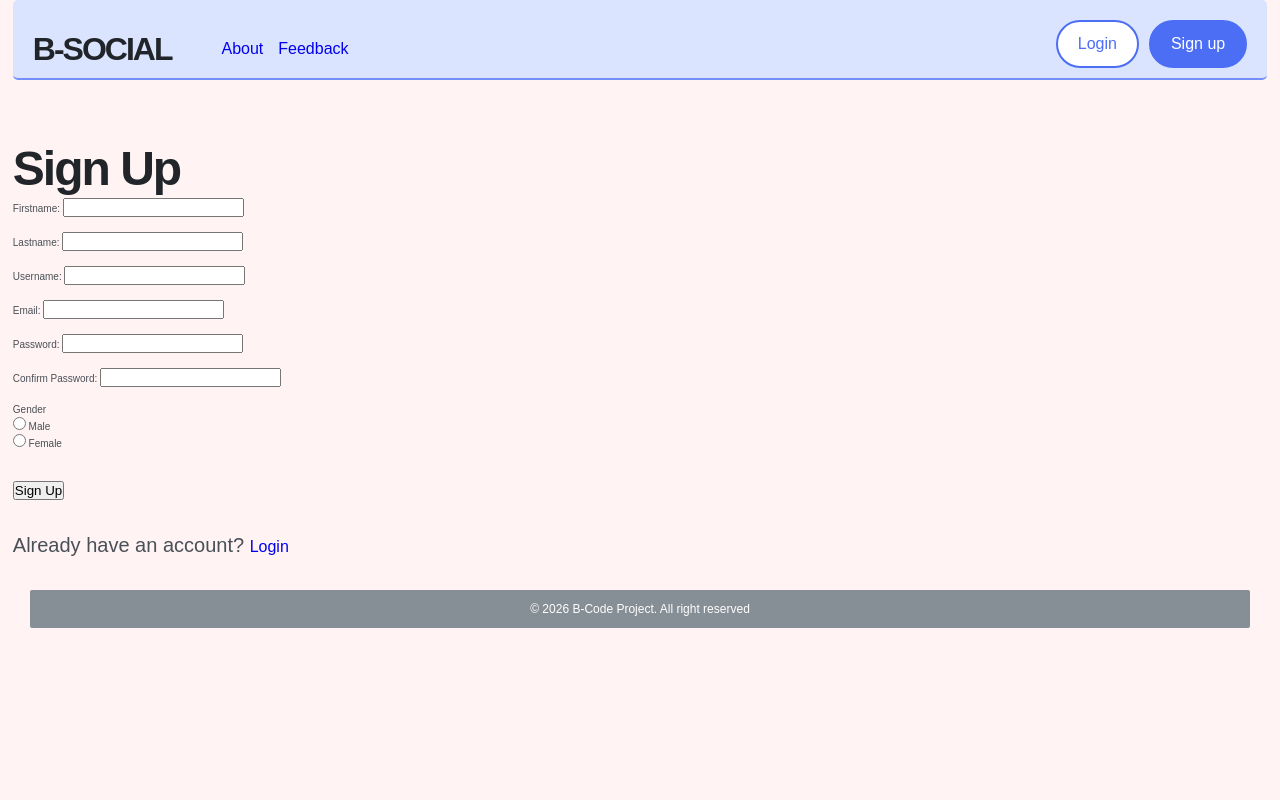
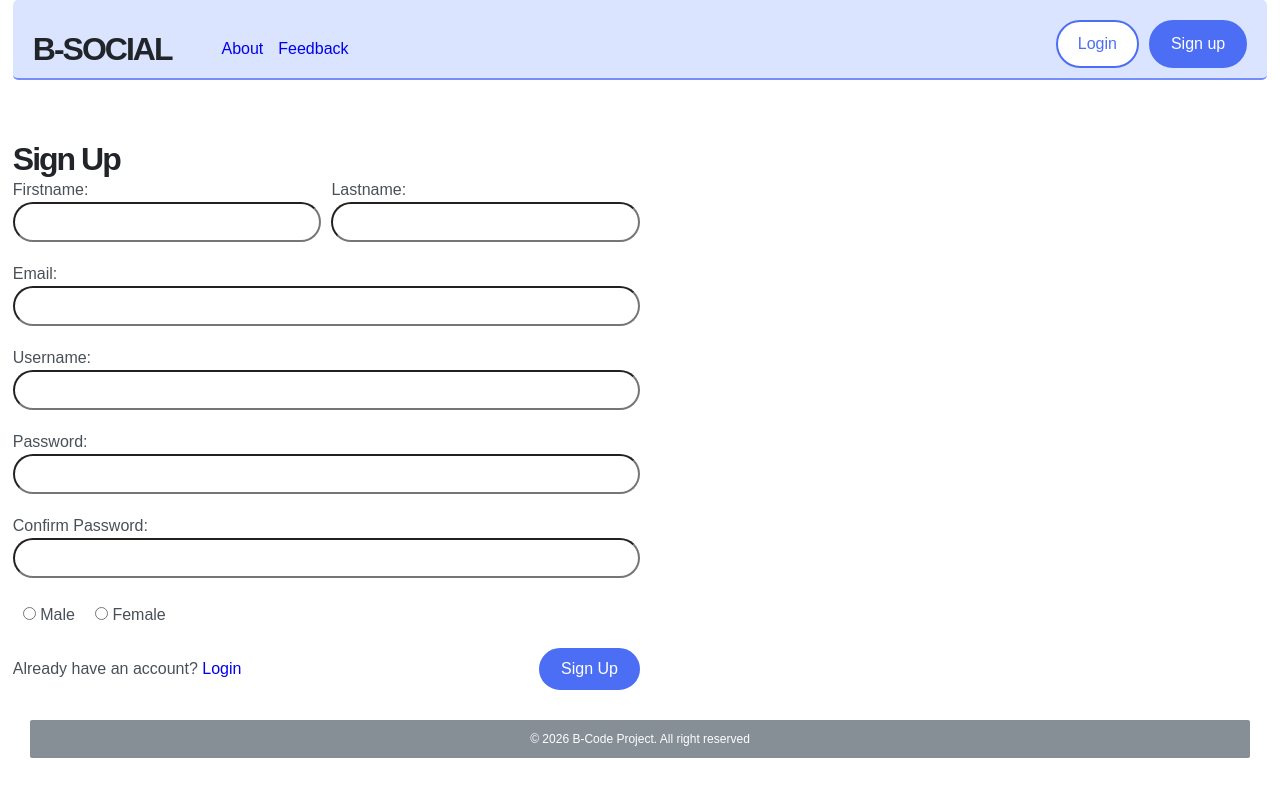
Before and after one commit to meribehenry/B-Social-, a Flask app: page /auth/register in a window 1280 px wide. Run offline with Flask 3, Linux system fonts and the light colour scheme; some libraries are stand-ins or nearby versions.

Commit message:
Creadted register ui

```diff
--- /dev/null
+++ b/app/static/css/auth/style.css
@@ -0,0 +1,137 @@
+:root {
+    /* FONT SIZE */
+    --text-sm: 1.2rem;
+    --text-base: 1.6rem;
+    --text-paragraph: 2.0rem;
+    --text-h5: 2.4rem;
+    --text-h4: 3.2rem;
+    --text-h3: 4.0rem;
+    --text-h2: 4.8rem;
+    --text-h1: 6.2rem;
+
+    /* FONT WEIGHT */
+    --font-weight-normal: 400;
+    --font-weight-bold: 700;
+
+    /* LINE HEIGHT */
+    --line-height-tight: 1.2;
+    --line-height-normal: 1.5;
+
+    /* LETTER SPACING */
+    --letter-spacining-tight: -2.0px;
+
+    /* FONT FAMILY */
+    --font-family: 'Roberto', sans-serif;
+
+    /* COlORS */
+    --primary-base: #4c6ef5;
+    --primary-tint-1: #5c7cfa;
+    --primary-tint-2: #748ffc;
+    --primary-tint-3: #dbe4ff;
+    --primary-shade: #3b5bdb;
+
+
+    --secondary-base: #ffd43b;
+    --secondary-tint: #ffe066;
+    --secondary-shade-1: #fcc419;
+    --secondary-shade-2: #fab005;
+
+    --tertiary-base: #fa5252;
+    --tertiary-tint: #ff6b6b;
+    --tertiary-shade: #f03e3e;
+
+
+    --grey-base: #495057;
+    --grey-tint-1: #868e96;
+    --grey-tint-2: #e9ecef;
+    --grey-tint-3: #f8f9fa;
+    --grey-shade: #212529;
+
+    --white-1: #ffffff;
+    --white-2: #fff3f3;
+    --black: #000000;
+
+    /* MISCELLANEOUS */
+    --nav-height: 8rem;
+}
+
+body {
+    background-color: var(--white-1);
+}
+
+.auth-field {
+    display: flex;
+    margin-bottom: 2rem;
+}
+
+.auth-field-input-container {
+    display: flex;
+    flex-direction: column;
+    align-items: start;
+    width: 100%;
+
+}
+
+.auth-field-label {
+    font-size: var(--text-base);
+}
+
+.auth-field-input {
+    width: 100%;
+    height: 4rem;
+    font-size: var(--text-base);
+    border-radius: 20px;
+    padding: 0.5rem 1rem;
+
+}
+
+.form-error {
+    font-size: var(--text-base);
+    color: red;
+}
+
+.field-input-box-error {
+    border: 2px solid red;
+}
+
+.field-label-error {
+    color: red;
+}
+
+
+/* -----------REGISTER PAGE-------------- */
+
+.register-page-grid-container {
+    display: grid;
+    grid-template-columns: 1fr 1fr;
+
+}
+
+.register-page-display-name-container {
+    display: grid;
+    grid-template-columns: 1fr 1fr;
+    gap: 1rem;
+}
+
+.sign-up-question {
+    font-size: var(--text-base);
+}
+
+.submit-button {
+    background-color: var(--primary-base);
+    color: white;
+    border: 2px solid var(--primary-base);
+}
+
+.form-submit-area {
+    display: flex;
+    justify-content: space-between;
+    align-items: center;
+}
+
+
+.gender-field ul {
+    margin-bottom: 1rem;
+    gap: 2rem;
+    display: flex;
+}
--- a/app/templates/auth/register.html
+++ b/app/templates/auth/register.html
@@ -2,26 +2,41 @@
 {% import "macros/form.html" as render_auth_field %}
 {% block content %}
 
-    <section>
-        <h2>Sign Up</h2>
+<link rel="stylesheet" href="{{url_for('static', filename='css/auth/style.css')}}">
+    <section class="register-page-grid-container">
 
         <form action="", method="POST">
-            {{ form.hidden_tag() }}
+            <h4>Sign Up</h4>
+            <div class="register-page-grid-col-1">
+                {{ form.hidden_tag() }}
+                <div class="register-page-display-name-container">
+                    {{ render_auth_field.render_auth_field(form.firstname) }}
+                    {{ render_auth_field.render_auth_field(form.lastname) }}
+                </div>
 
-            {{ render_auth_field.render_auth_field(form.firstname) }}
-            {{ render_auth_field.render_auth_field(form.lastname) }}
-            {{ render_auth_field.render_auth_field(form.username) }}
-            {{ render_auth_field.render_auth_field(form.email) }}
-            {{ render_auth_field.render_auth_field(form.password) }}
-            {{ render_auth_field.render_auth_field(form.confirm_password) }}
-            {{ render_auth_field.render_auth_field(form.gender) }}
+                {{ render_auth_field.render_auth_field(form.email) }}
+                {{ render_auth_field.render_auth_field(form.username) }}
+                {{ render_auth_field.render_auth_field(form.password) }}
+                {{ render_auth_field.render_auth_field(form.confirm_password) }}
+                <div>
+                    <div class="gender-field">
+                        {{ form.gender(class="auth-field-input")}}
+                    </div>
+                    {% if form.gender.errors %}
+                        {% for error in form.gender.errors %}
+                            <br><small style="color: red;"> {{ error }}</small><br>
+                        {% endfor %}
+                    {% endif %}
+                </div>
 
-            <div>
-                {{ form.submit()}}
+
+                <div class="form-submit-area">
+                    <p class="sign-up-question">Already have an account? <a href="{{url_for('auth.login')}}">Login</a></p>
+                    {{ form.submit(class="submit-button btn btn-primary")}}
+                </div>
             </div>
         </form>
-        <br><br>
-        <p>Already have an account? <a href="{{url_for('auth.login')}}">Login</a></p>
+
 
     </section>
 
--- a/app/templates/macros/form.html
+++ b/app/templates/macros/form.html
@@ -12,16 +12,25 @@
     </div>
 {% endmacro %}
 
+
 {% macro render_auth_field(field) %}
-    <div>
-        {{ field.label }}
-        {{ field()}}
+    <div class="auth-field">
 
         {% if field.errors %}
-            {% for error in field.errors %}
-                <br><small style="color: red;"> {{ error }}</small><br>
-            {% endfor %}
+            <div class="auth-field-input-container">
+                {{ field.label(class="auth-field-label field-label-error") }}
+                {{ field(class="auth-field-input field-input-box-error")}}
+                {% for error in field.errors %}
+                    <p class="form-error">{{ error }}</p>
+                {% endfor %}
+            </div>
+
+
+        {% else %}
+            <div class="auth-field-input-container">
+                {{ field.label(class="auth-field-label") }}
+                {{ field(class="auth-field-input")}}
+            </div>
         {% endif %}
-        <br><br>
     </div>
 {% endmacro %}
--- a/app/templates/macros/post_profile.html
+++ b/app/templates/macros/post_profile.html
@@ -1,5 +1,4 @@
 {% macro render_post_profile(post) %}
-<!-- <link rel="stylesheet" href="{{url_for('static', filename='css/post/style.css')}}"> -->
 <a class="post-profile-link" href="{{ url_for('profile.view_profile', user_public_id=post.author.public_id)}}">
     <div class="post-profile">
         <div>
--- a/app/templates/macros/post_reaction_state.html
+++ b/app/templates/macros/post_reaction_state.html
@@ -18,7 +18,7 @@
 {% endmacro %}
 
 
-{% macro render_post_reaction_single(post, current_user) %}
+<!-- {% macro render_post_reaction_single(post, current_user) %}
     <div>
         {% if post.is_liked_by(current_user) %}
             <small><a style="color: red;" href="{{ url_for('posts.view_post', post_public_id=post.public_id, reaction='like')}}">Like</a></small>
@@ -31,4 +31,4 @@
             <small><a href="{{ url_for('posts.view_post', post_public_id=post.public_id, reaction='dislike')}}">Dislike</a></small>
         {% endif %}
     </div>
-{% endmacro %}
+{% endmacro %} -->
```
Also changed, not shown: app/templates/auth/verify_email.html (+1 -9 lines).
